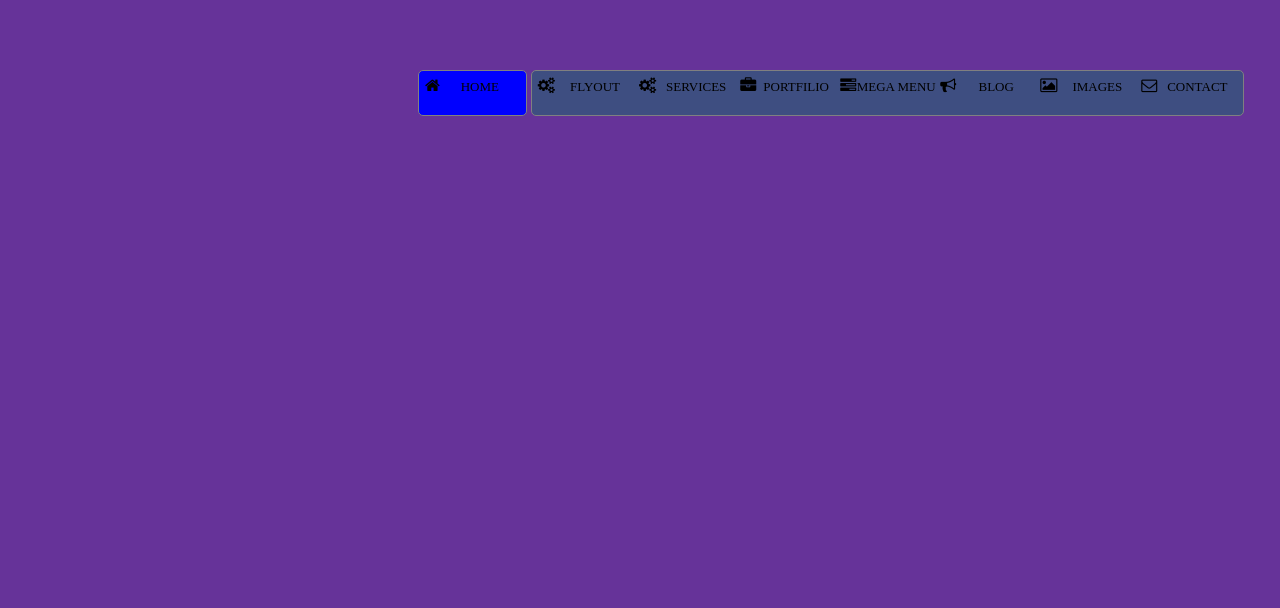
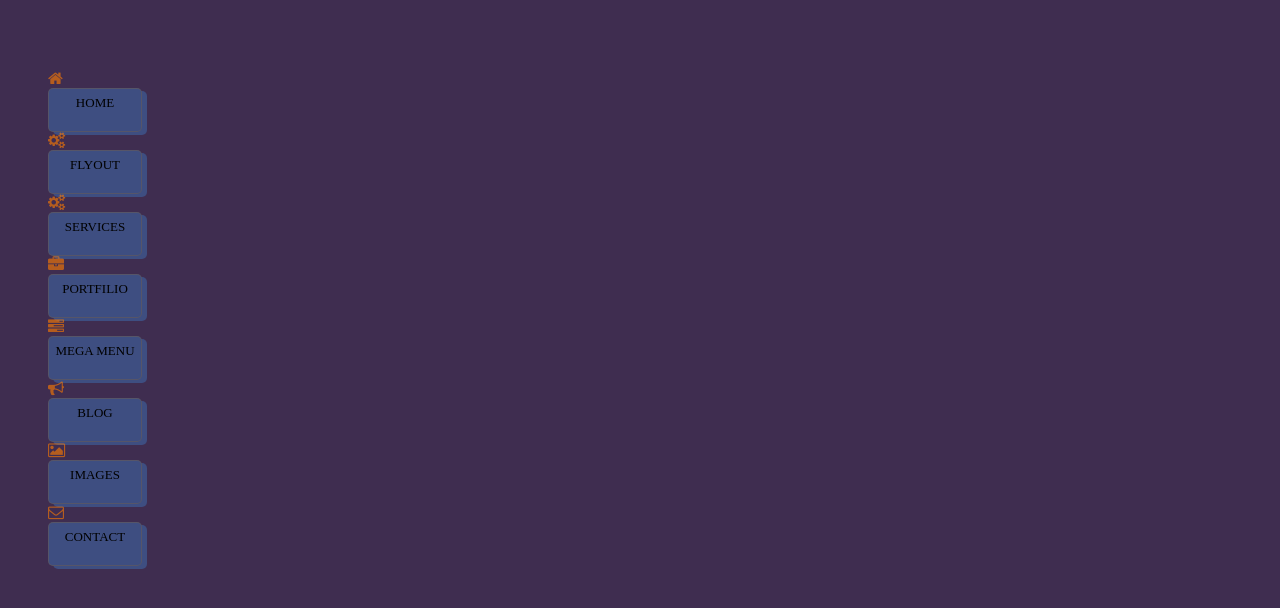
Before and after one commit to Abolfazlhajideh/abolfazl-git, a plain HTML site: page index2.html in a window 1280 px wide. Drawn offline with Linux system fonts and the light colour scheme.

Commit message:
add idex2 and style3

```diff
--- a/index2.html
+++ b/index2.html
@@ -11,16 +11,14 @@
 <body>
     <thead>
         <ul>
-        <div class="i-1"><i class="fa fa-home"></i><li>HOME</li>
-        </div>
-        <div class="i-2"><i class="fa fa-cogs"></i><li>FLYOUT</li>
+        <i class="fa fa-home"></i><li>HOME</li>
+        <i class="fa fa-cogs"></i><li>FLYOUT</li>
         <i class="fa fa-cogs"></i><li>SERVICES</li>
         <i class="fa fa-briefcase"></i><li>PORTFILIO</li>
         <i class="fa fa-tasks"></i><li>MEGA MENU</li>
         <i class="fa fa-bullhorn"></i><li>BLOG</li>
         <i class="fa fa-image"></i><li>IMAGES</li>
         <i class="fa fa-envelope-o"></i><li>CONTACT</li>
-        </div>
     </ul>
     </thead>
  </body>
--- a/style2.css
+++ b/style2.css
@@ -1,5 +1,8 @@
 body{
-    background-color: rebeccapurple
+    background-color: rgb(49, 32, 66);
+}
+i{
+    color: rgba(255, 123, 0, 0.616);
 }
 ul{
     list-style-type: none;
@@ -15,18 +18,10 @@ li{
     width: 80px;
     cursor: pointer;
 }
-div.i-1{
-    background-color: blue;
-    display: inline-block;
-    border: 1px solid gray;
-    border-radius: 5px;
-    padding: 6px;
-
-}
-div.i-2{
+li{
     background-color: rgb(62, 78, 129);
     display: inline-block;
-    border: 1px solid gray;
+    border: 1px solid rgba(99, 90, 90, 0.637);
     padding: 6px;
     border-radius: 5px;
 }
@@ -34,6 +29,17 @@ li:hover{
     box-shadow: 5px 3px rgb(38, 89, 155);
     background-color: rebeccapurple;
 }
-div.i-1:hover{
+li{
     box-shadow: 5px 3px rgb(62, 78, 129);
 }
+@media only screen and (max-width: 1340px) {
+    body {
+      background-color: rgb(63, 45, 80);
+    }
+    li{
+        display: block;
+    }
+    ul{
+        margin-left: 0px;
+    }
+}
--- /dev/null
+++ b/style3.css
@@ -0,0 +1,3 @@
+body{
+    background-color: brown;
+}
```
Lines whose indentation alone changed are shown as unchanged.
